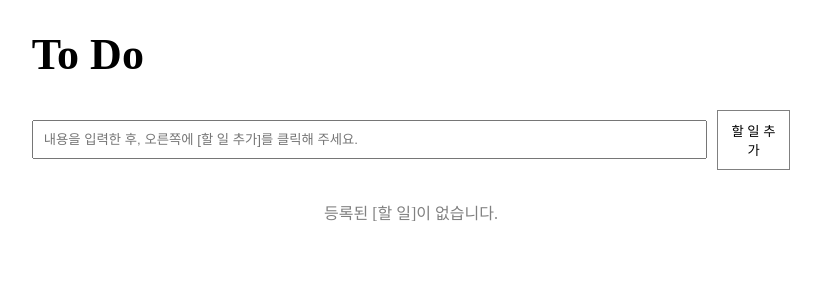
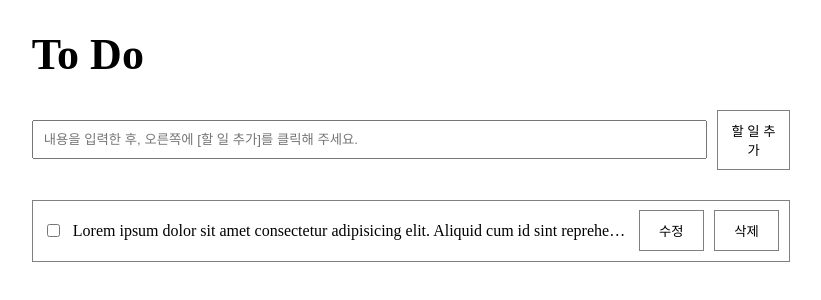
Before and after one commit to amh6281/Todo-List, a React (Vite) app: page / in a window 1280 px wide. Shown: the top 300 px of the page, without its empty margins (229-1050 px from the left). Built offline with nearby package versions, Linux system fonts and the light colour scheme.

Commit message:
TodoItem design 2023.08.02

```diff
--- /dev/null
+++ b/src/components/todoItem/TodoItem.jsx
@@ -0,0 +1,28 @@
+import React, { useState } from "react";
+import "./todoItem.scss";
+
+const TodoItem = () => {
+  const [checked, setChecked] = useState(false);
+
+  const handleChecked = () => {
+    setChecked((prev) => !prev);
+  };
+
+  return (
+    <div className={`todoItem ${checked ? "checked" : ""}`}>
+      <div className="itemWrapper">
+        <input type="checkbox" checked={checked} onChange={handleChecked} />
+        <p>
+          Lorem ipsum dolor sit amet consectetur adipisicing elit. Aliquid cum
+          id sint reprehenderit, quam minima tenetur. Ratione, reiciendis unde
+          praesentium minima vitae tempore dolores eius nesciunt asperiores
+          quidem a saepe.
+        </p>
+        <button>수정</button>
+        <button>삭제</button>
+      </div>
+    </div>
+  );
+};
+
+export default TodoItem;
--- /dev/null
+++ b/src/components/todoItem/todoItem.scss
@@ -0,0 +1,34 @@
+.todoItem {
+  display: flex;
+  flex-direction: column;
+  gap: 5px;
+  width: 100%;
+
+  .itemWrapper {
+    display: flex;
+    align-items: center;
+    gap: 10px;
+    border: 1px solid gray;
+    padding: 5px 10px;
+
+    p {
+      width: 90%;
+      white-space: nowrap;
+      overflow: hidden;
+      text-overflow: ellipsis;
+    }
+
+    button {
+      width: 10%;
+      padding: 10px;
+      background-color: white;
+      border: 1px solid gray;
+    }
+  }
+
+  &.checked {
+    p {
+      text-decoration: line-through;
+    }
+  }
+}
--- a/src/components/todoList/TodoList.jsx
+++ b/src/components/todoList/TodoList.jsx
@@ -1,10 +1,12 @@
 import React from "react";
 import "./todoList.scss";
+import TodoItem from "../todoItem/TodoItem";
 
 const TodoList = () => {
   return (
     <div className="todoList">
-      <span>등록된 [할 일]이 없습니다.</span>
+      {/* <span>등록된 [할 일]이 없습니다.</span> */}
+      <TodoItem />
     </div>
   );
 };
```
